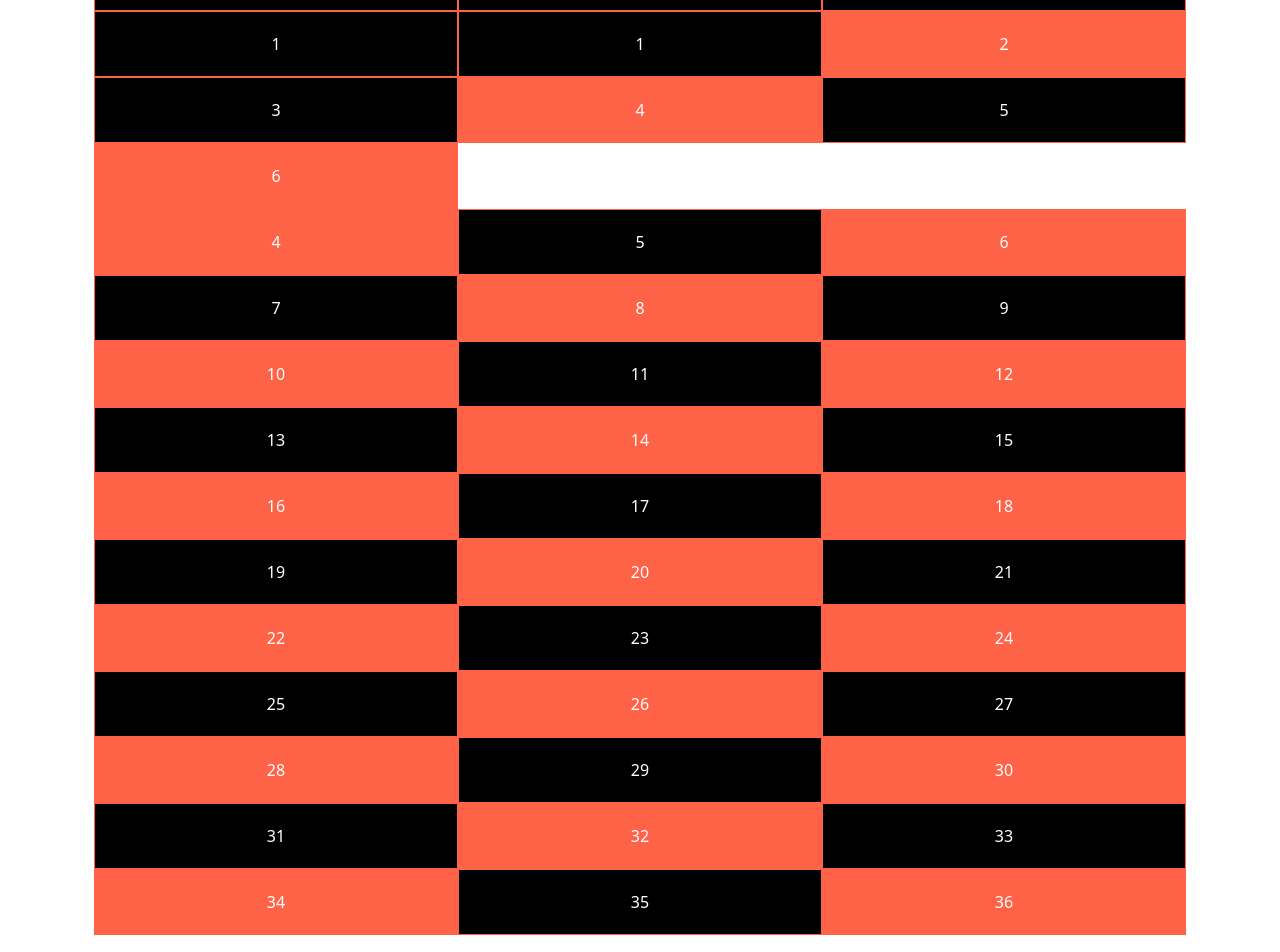
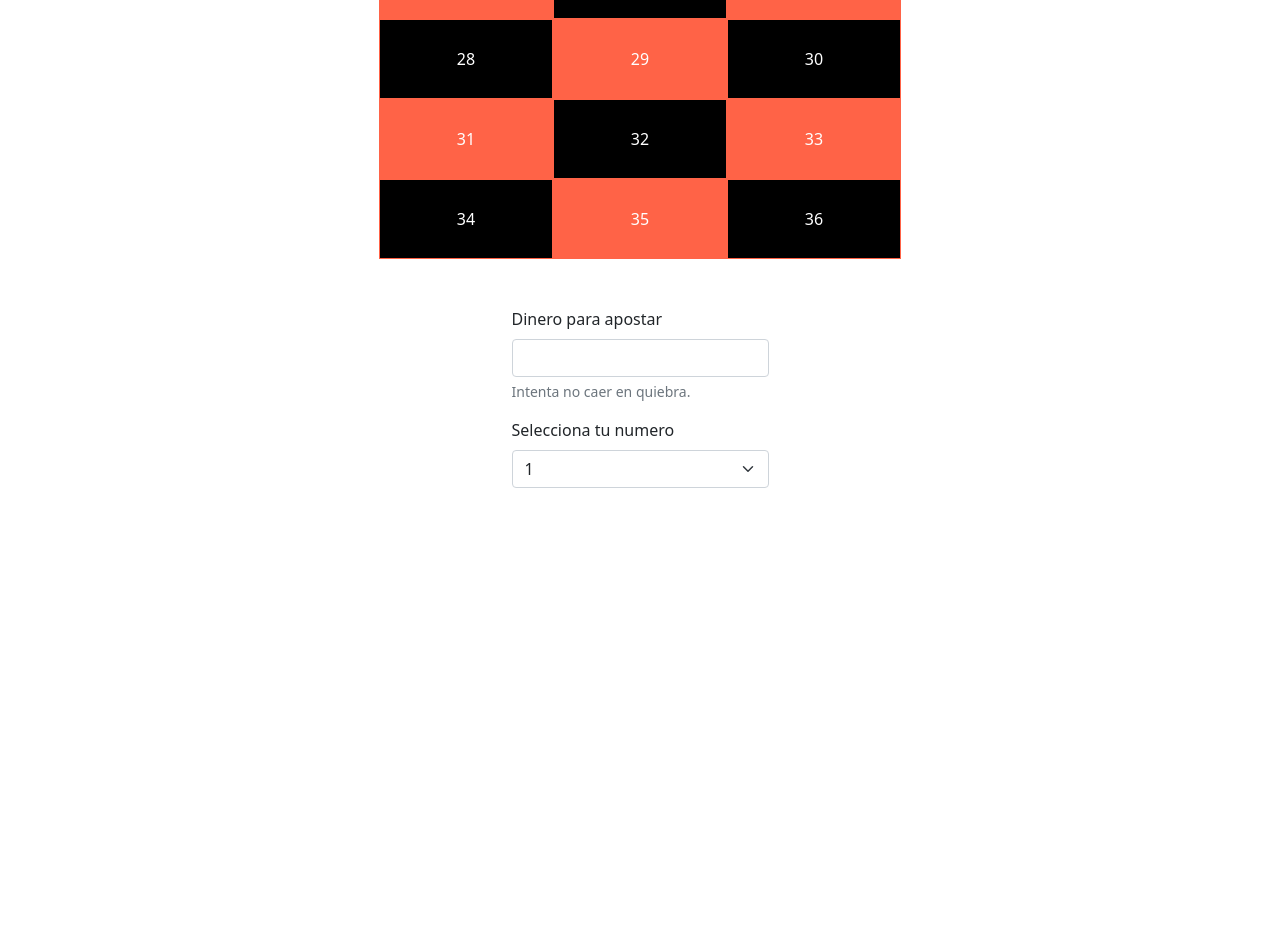
Before and after one commit to mijel861999/ruleta-react, a React (Create React App) app: page / in a window 1280 px wide. Shown: the part 1160-2112 px from the top of the page. After the commit the page ends 1664 px from the top, so only its background shows below. Built offline with nearby package versions, Linux system fonts and the light colour scheme.

Commit message:
Tablero.js -> Mejorando el tablero y agregando botones para seleccionar numero

```diff
--- a/src/components/RuletaScreen.js
+++ b/src/components/RuletaScreen.js
@@ -20,7 +20,7 @@ export const RuletaScreen = () => {
             </div>
 
             <div className="row mt-5">
-                <div className="col-12 d-flex justify-content-center">
+                <div className="col-6 offset-3 d-flex justify-content-center">
                     <Tablero />
                 </div>
             </div>
--- a/src/components/Tablero.js
+++ b/src/components/Tablero.js
@@ -14,233 +14,56 @@ const TableroItem = styled.div`
 export const Tablero = () => {
 
     const { numbers, reds, blacks } = useSelector( state => state.ruleta )
+    numbers.shift();
+
+    const cero = 0;
+
+    const handleSelectNumber = () => {
+        alert('Seleccionaste este número')
+    }
 
     return (
         <div className="mt-2">
             <div className="ruleta container">
                 <div className="row">
+                    <div
+                        className="col-8 offset-2 pt-0 pe-0 ps-0 text-center"
+                    >
+                        <TableroItem background="green">
+                            <button
+                                className="btn"
+                                style={{
+                                    color: 'white'
+                                }}
+                                onClick={ handleSelectNumber }
+                            >
+                                { cero }
+                            </button>
+                        </TableroItem>
+                    </div>
+                </div>
+                <div className="row">
                     {
                         numbers.map( (number) =>
-                            <div className="col-4 pt-0 pe-0 ps-0 text-center">
-                                <TableroItem background="black">
-                                    1
+
+                            <div
+                                className="col-4 pt-0 pe-0 ps-0 text-center"
+                                key={ number }
+                            >
+                                <TableroItem background={`${ reds.includes(number) ? "red" : "black" }`}>
+                                    <button
+                                        className="btn"
+                                        style={{
+                                            color: 'white'
+                                        }}
+                                        onClick={ handleSelectNumber }
+                                    >
+                                        { number }
+                                    </button>
                                 </TableroItem>
                             </div>
                         )
                     }
-
-                    <div className="col-4 pt-0 pe-0 ps-0 text-center">
-                        <TableroItem background="red">
-                            2
-                        </TableroItem>
-                    </div>
-                    <div className="col-4 pt-0 pe-0 ps-0 text-center">
-                        <TableroItem background="black">
-                            3
-                        </TableroItem>
-                    </div>
-                    <div className="col-4 pt-0 pe-0 ps-0 text-center">
-                        <TableroItem background="red">
-                            4
-                        </TableroItem>
-                    </div>
-                    <div className="col-4 pt-0 pe-0 ps-0 text-center">
-                        <TableroItem background="black">
-                            5
-                        </TableroItem>
-                    </div>
-                    <div className="col-4 pe-0 ps-0 text-center">
-                        <TableroItem background="red">
-                            6
-                        </TableroItem>
-                    </div>
-                </div>
-                <div className="row">
-                    <div className="col-4 pt-0 pe-0 ps-0 text-center">
-                        <TableroItem background="red">
-                            4
-                        </TableroItem>
-                    </div>
-                    <div className="col-4 pt-0 pe-0 ps-0 text-center">
-                        <TableroItem background="black">
-                            5
-                        </TableroItem>
-                    </div>
-                    <div className="col-4 pe-0 ps-0 text-center">
-                        <TableroItem background="red">
-                            6
-                        </TableroItem>
-                    </div>
-                </div>
-                <div className="row">
-                    <div className="col-4 pe-0 ps-0 text-center">
-                        <TableroItem background="black">
-                            7
-                        </TableroItem>
-                    </div>
-                    <div className="col-4 pe-0 ps-0 text-center">
-                        <TableroItem background="red">
-                            8
-                        </TableroItem>
-                    </div>
-                    <div className="col-4 pe-0 ps-0 text-center" background="black">
-                        <TableroItem background="black">
-                            9
-                        </TableroItem>
-                    </div>
-                </div>
-                <div className="row">
-                    <div className="col-4 pe-0 ps-0 text-center">
-                        <TableroItem background="red">
-                            10
-                        </TableroItem>
-                    </div>
-                    <div className="col-4 pe-0 ps-0 text-center">
-                        <TableroItem background="black">
-                            11
-                        </TableroItem>
-                    </div>
-                    <div className="col-4 pe-0 ps-0 text-center" background="red">
-                        <TableroItem background="red">
-                            12
-                        </TableroItem>
-                    </div>
-                </div>
-                <div className="row">
-                    <div className="col-4 pe-0 ps-0 text-center">
-                        <TableroItem background="black">
-                            13
-                        </TableroItem>
-                    </div>
-                    <div className="col-4 pe-0 ps-0 text-center">
-                        <TableroItem background="red">
-                            14
-                        </TableroItem>
-                    </div>
-                    <div className="col-4 pe-0 ps-0 text-center" background="red">
-                        <TableroItem background="black">
-                            15
-                        </TableroItem>
-                    </div>
-                </div>
-                <div className="row">
-                    <div className="col-4 pe-0 ps-0 text-center">
-                        <TableroItem background="red">
-                            16
-                        </TableroItem>
-                    </div>
-                    <div className="col-4 pe-0 ps-0 text-center">
-                        <TableroItem background="black">
-                            17
-                        </TableroItem>
-                    </div>
-                    <div className="col-4 pe-0 ps-0 text-center" background="red">
-                        <TableroItem background="red">
-                            18
-                        </TableroItem>
-                    </div>
-                </div>
-                <div className="row">
-                    <div className="col-4 pe-0 ps-0 text-center">
-                        <TableroItem background="black">
-                            19
-                        </TableroItem>
-                    </div>
-                    <div className="col-4 pe-0 ps-0 text-center">
-                        <TableroItem background="red">
-                            20
-                        </TableroItem>
-                    </div>
-                    <div className="col-4 pe-0 ps-0 text-center" background="red">
-                        <TableroItem background="black">
-                            21
-                        </TableroItem>
-                    </div>
-                </div>
-                <div className="row">
-                    <div className="col-4 pe-0 ps-0 text-center">
-                        <TableroItem background="red">
-                            22
-                        </TableroItem>
-                    </div>
-                    <div className="col-4 pe-0 ps-0 text-center">
-                        <TableroItem background="black">
-                            23
-                        </TableroItem>
-                    </div>
-                    <div className="col-4 pe-0 ps-0 text-center" background="red">
-                        <TableroItem background="red">
-                            24
-                        </TableroItem>
-                    </div>
-                </div>
-                <div className="row">
-                    <div className="col-4 pe-0 ps-0 text-center">
-                        <TableroItem background="black">
-                            25
-                        </TableroItem>
-                    </div>
-                    <div className="col-4 pe-0 ps-0 text-center">
-                        <TableroItem background="red">
-                            26
-                        </TableroItem>
-                    </div>
-                    <div className="col-4 pe-0 ps-0 text-center" background="red">
-                        <TableroItem background="black">
-                            27
-                        </TableroItem>
-                    </div>
-                </div>
-                <div className="row">
-                    <div className="col-4 pe-0 ps-0 text-center">
-                        <TableroItem background="red">
-                            28
-                        </TableroItem>
-                    </div>
-                    <div className="col-4 pe-0 ps-0 text-center">
-                        <TableroItem background="black">
-                            29
-                        </TableroItem>
-                    </div>
-                    <div className="col-4 pe-0 ps-0 text-center" background="red">
-                        <TableroItem background="red">
-                            30
-                        </TableroItem>
-                    </div>
-                </div>
-                <div className="row">
-                    <div className="col-4 pe-0 ps-0 text-center">
-                        <TableroItem background="black">
-                            31
-                        </TableroItem>
-                    </div>
-                    <div className="col-4 pe-0 ps-0 text-center">
-                        <TableroItem background="red">
-                            32
-                        </TableroItem>
-                    </div>
-                    <div className="col-4 pe-0 ps-0 text-center" background="red">
-                        <TableroItem background="black">
-                            33
-                        </TableroItem>
-                    </div>
-                </div>
-                <div className="row">
-                    <div className="col-4 pe-0 ps-0 text-center">
-                        <TableroItem background="red">
-                            34
-                        </TableroItem>
-                    </div>
-                    <div className="col-4 pe-0 ps-0 text-center">
-                        <TableroItem background="black">
-                            35
-                        </TableroItem>
-                    </div>
-                    <div className="col-4 pe-0 ps-0 text-center" background="red">
-                        <TableroItem background="red">
-                            36
-                        </TableroItem>
-                    </div>
                 </div>
             </div>
         </div>
--- a/src/reducers/ruletaReducer.js
+++ b/src/reducers/ruletaReducer.js
@@ -1,10 +1,13 @@
 import { types } from '../types/types';
 
 
-const numbers = [0,1,2,3,4,5,6,7,8,9,10,11,12,13,14,15,16,17,18,19,20,21,22,23,24,25,26,27,28,29,30,31,32,33,34,35,36, 37];
+const numbers = [0,1,2,3,4,5,6,7,8,9,10,11,12,13,14,15,16,17,18,19,20,21,22,23,24,25,26,27,28,29,30,31,32,33,34,35,36];
+
 const reds = numbers.filter( num => num % 2 !== 0 );
+
 const blacks = numbers.filter( num => num % 2 === 0 );
 blacks.shift();
+
 
 const initialState = {
   numbers,
```
